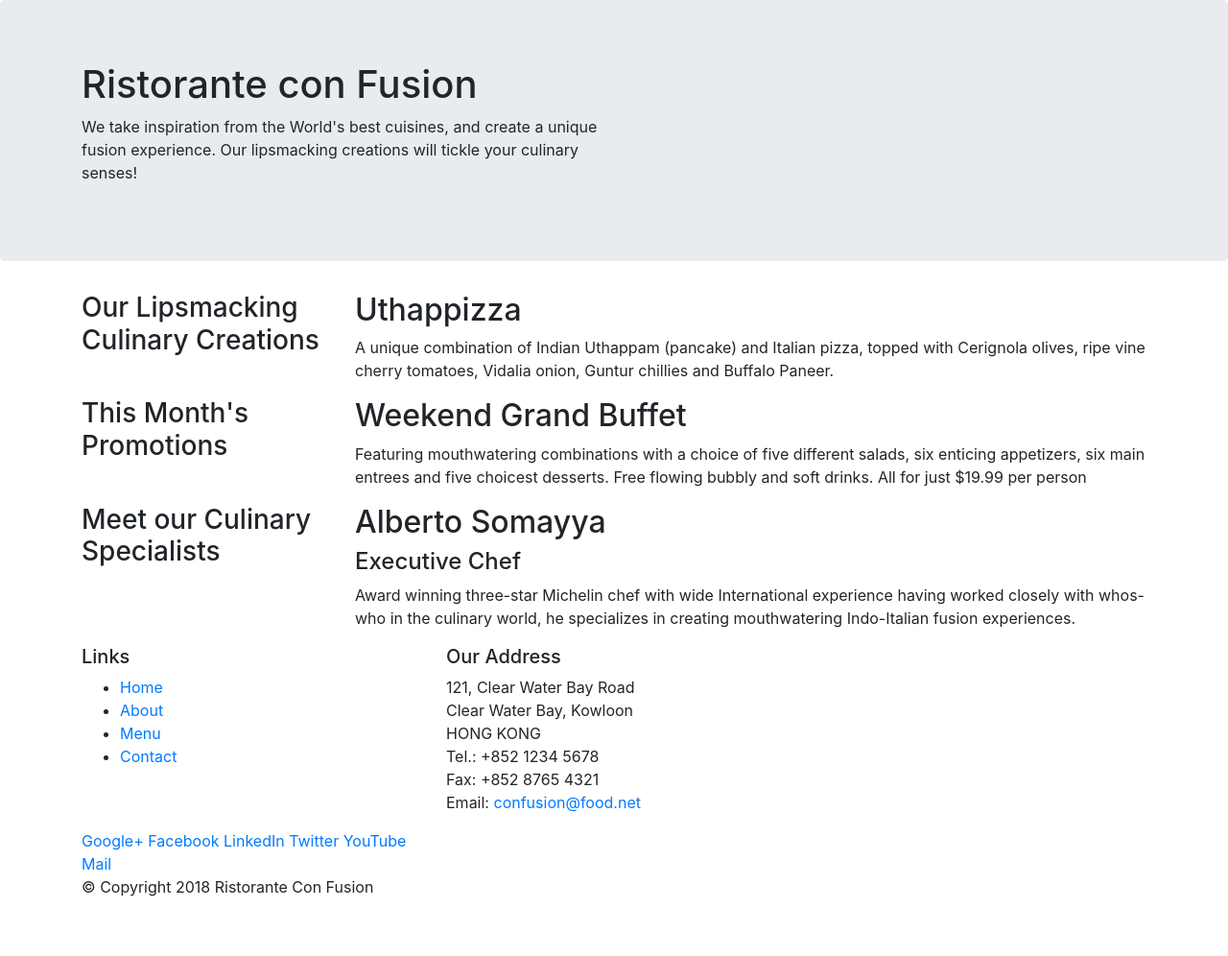
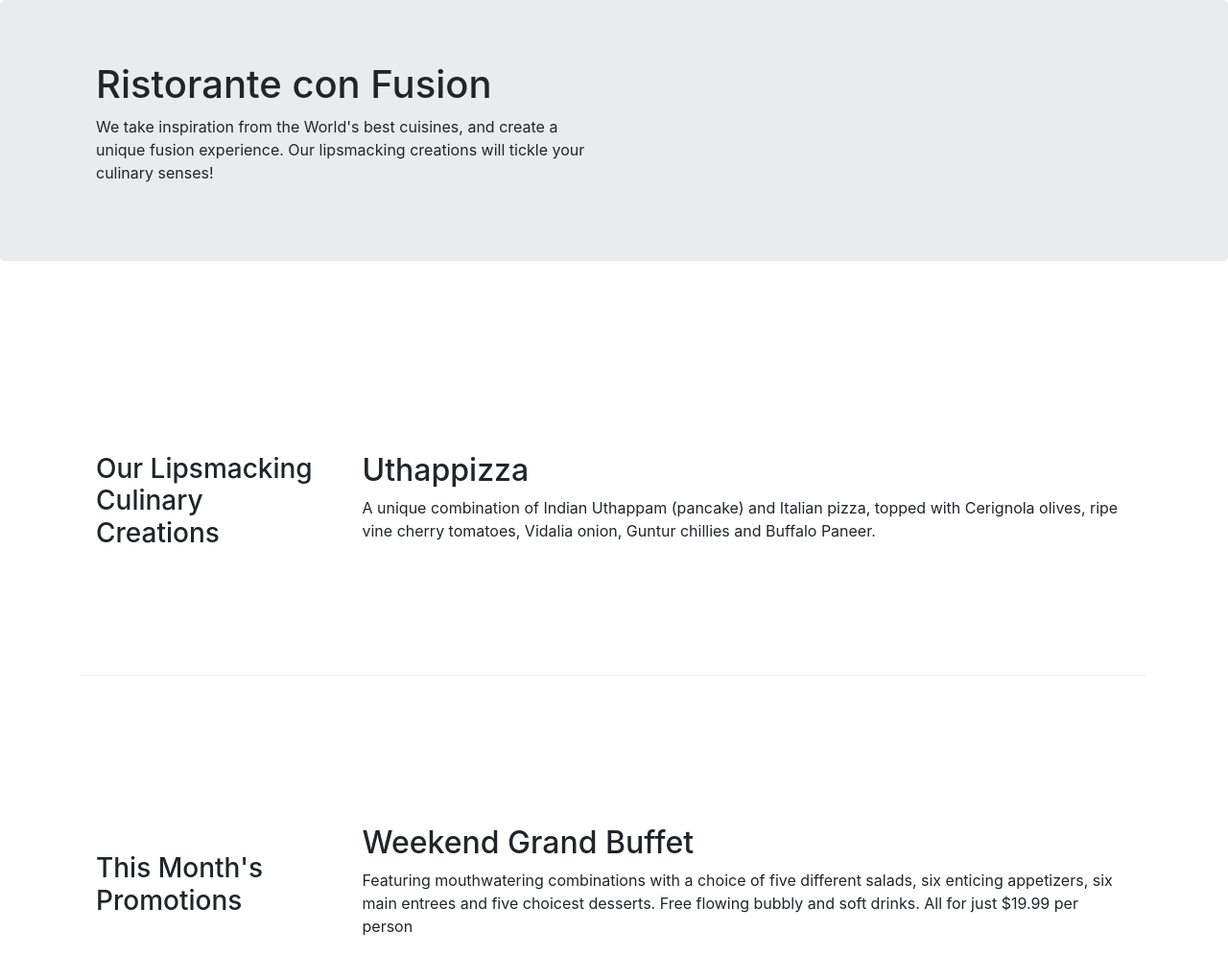
Before and after one commit to gulamashraf7867/BootStrapLearning, a website: page index.html in a window 1280 px wide. Shown: the top 996 px of the page at 96% size. Before the commit the page ends 952 px from the top, so only its background shows below. Drawn offline with nearby package versions, Linux system fonts and the light colour scheme.

Commit message:
bootstrap grid part-2

```diff
--- /dev/null
+++ b/css/styles.css
@@ -0,0 +1,18 @@
+.row-header{
+    margin: 0px auto;
+    padding: 0px auto;
+}
+
+.row-content{
+    margin: 0px auto;
+    padding: 50px 0px 5px 0px;
+    border-bottom: 1px ridge;
+    min-height: 400px
+}
+
+.footer{
+    background-color: #D1C4E9;
+    margin: 0px auto;
+    padding: 20px 0px 20px 0px;
+
+}
--- a/index.html
+++ b/index.html
@@ -9,6 +9,7 @@
 
         <!-- Bootstrap CSS -->
         <link rel="stylesheet" href="node_modules/bootstrap/dist/css/bootstrap.min.css">
+        <link rel="stylesheet" href="css/styles.css">
     <title>Ristorante Con Fusion</title>
 
 </head>
@@ -17,7 +18,7 @@
 
     <header class="jumbotron">
         <div class="container">
-            <div class="row">
+            <div class="row row-header">
                 <div class="col 12 col-sm-6">
                     <h1>Ristorante con Fusion</h1>
                     <p>We take inspiration from the World's best cuisines, and create a unique fusion experience. Our lipsmacking creations will tickle your culinary senses!</p>
@@ -29,7 +30,7 @@
     </header>
 
     <div class="container">
-        <div class="row">
+        <div class="row row-content align-items-center">
             <div class="col 12 col-sm-4 col-md-3">
                 <h3>Our Lipsmacking Culinary Creations</h3>
             </div>
@@ -40,7 +41,7 @@
         </div>
 
 
-        <div class="row">
+        <div class="row row-content align-items-center">
             <div class="col 12 col-sm-4 col-md-3">
                 <h3>This Month's Promotions</h3>
             </div>
@@ -50,7 +51,7 @@
             </div>
         </div>
 
-        <div class="row">
+        <div class="row row-content align-items-center">
             <div class="col 12 col-sm-4 col-md-3">
                 <h3>Meet our Culinary Specialists</h3>
             </div>
@@ -62,12 +63,12 @@
         </div>
     </div>
 
-    <footer>
+    <footer class="footer">
         <div class="container">
             <div class="row">
-                <div class="col 4 col-sm-4">
+                <div class="col 4 col-sm-2">
                     <h5>Links</h5>
-                    <ul>
+                    <ul class="list-unstyled">
                         <li><a href="#">Home</a></li>
                         <li><a href="#">About</a></li>
                         <li><a href="#">Menu</a></li>
@@ -85,8 +86,8 @@
 		              Email: <a href="mailto:confusion@food.net">confusion@food.net</a>
 		           </address>
                 </div>
-                <div class="col 12 col-sm-4">
-                    <div>
+                <div class="col 12 col-sm-4 align-self-center">
+                    <div class="text-center">
                         <a href="http://google.com/+">Google+</a>
                         <a href="http://www.facebook.com/profile.php?id=">Facebook</a>
                         <a href="http://www.linkedin.com/in/">LinkedIn</a>
@@ -96,7 +97,7 @@
                     </div>
                 </div>
            </div>
-           <div class="row">
+           <div class="row justify-content-center">
                 <div class="col-auto">
                     <p>© Copyright 2018 Ristorante Con Fusion</p>
                 </div>
```
